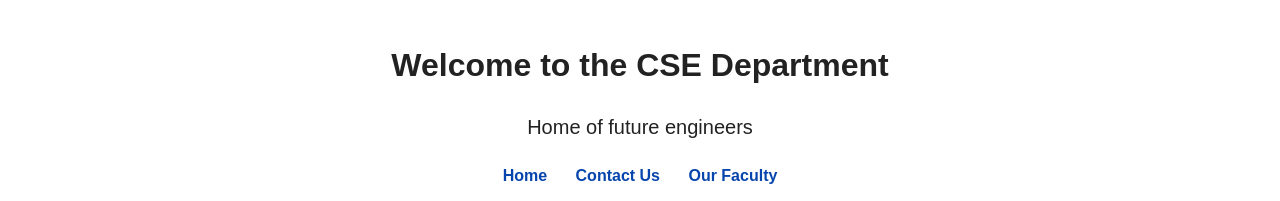
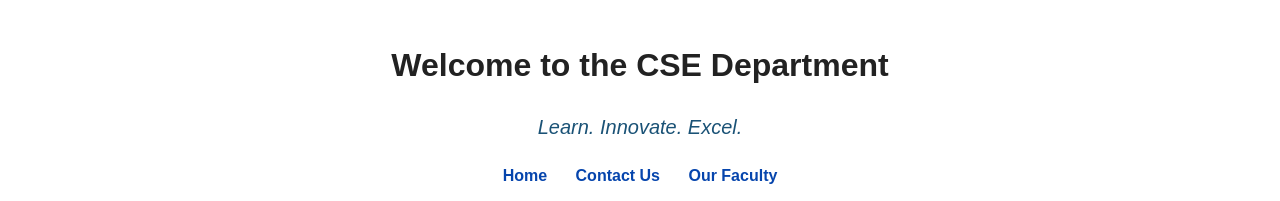
Before and after one commit to lovelithK/college-department-website, a plain HTML site: page index.html in a window 1280 px wide. Shown: the top 201 px of the page. Drawn offline with Linux system fonts and the light colour scheme.

Commit message:
Enhance home page design

```diff
--- a/index.html
+++ b/index.html
@@ -8,7 +8,7 @@
 </head>
 <body>
   <h1>Welcome to the CSE Department</h1>
-  <p class="tagline">Home of future engineers</p>
+  <p class="tagline highlight">Learn. Innovate. Excel.</p>
 
   <nav>
     <a href="index.html">Home</a>
--- a/style.css
+++ b/style.css
@@ -71,3 +71,8 @@ th {
     font-size: 14px;
   }
 }
+
+.highlight {
+  color: #1a5276;
+  font-style: italic;
+}
```
